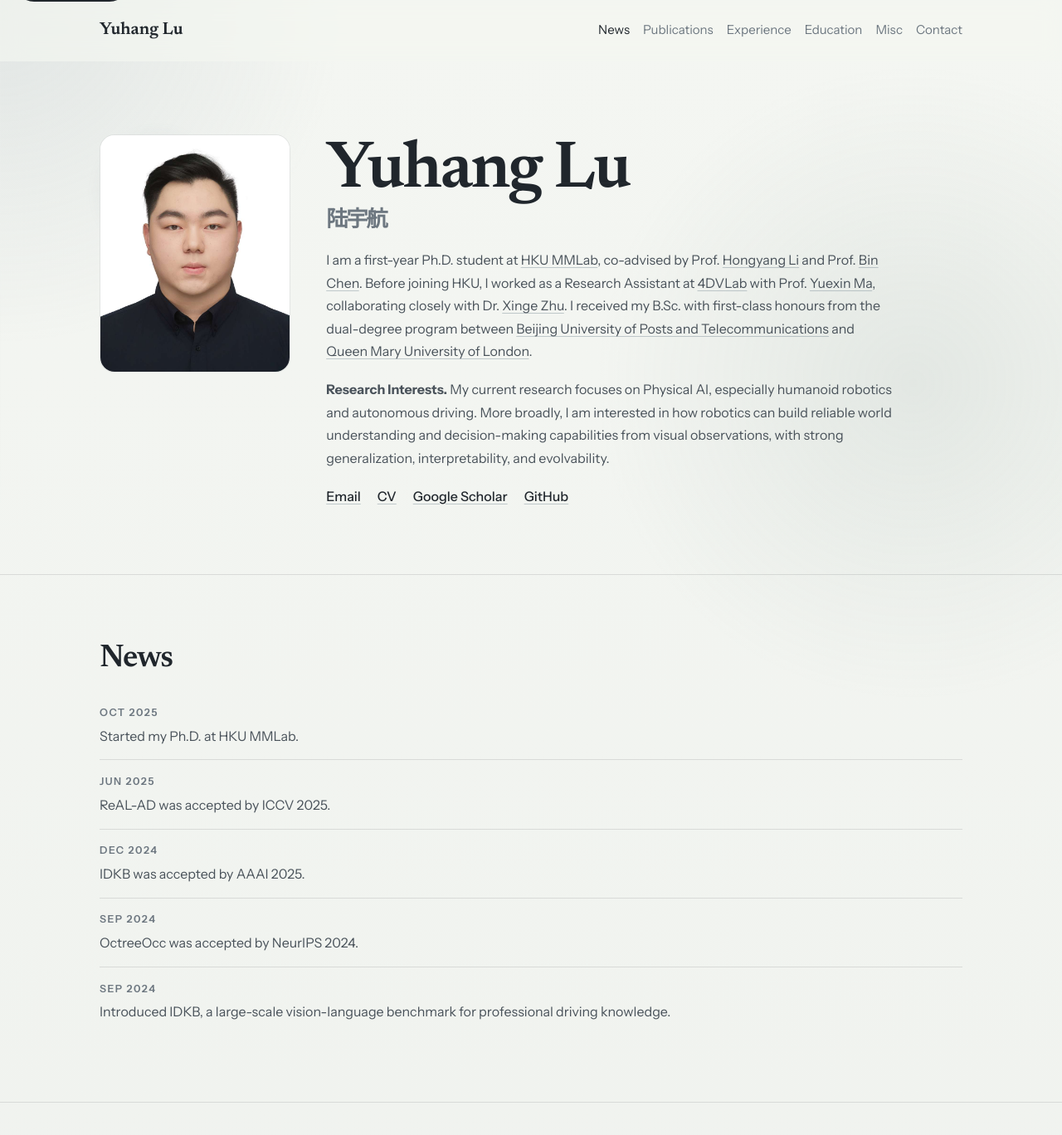
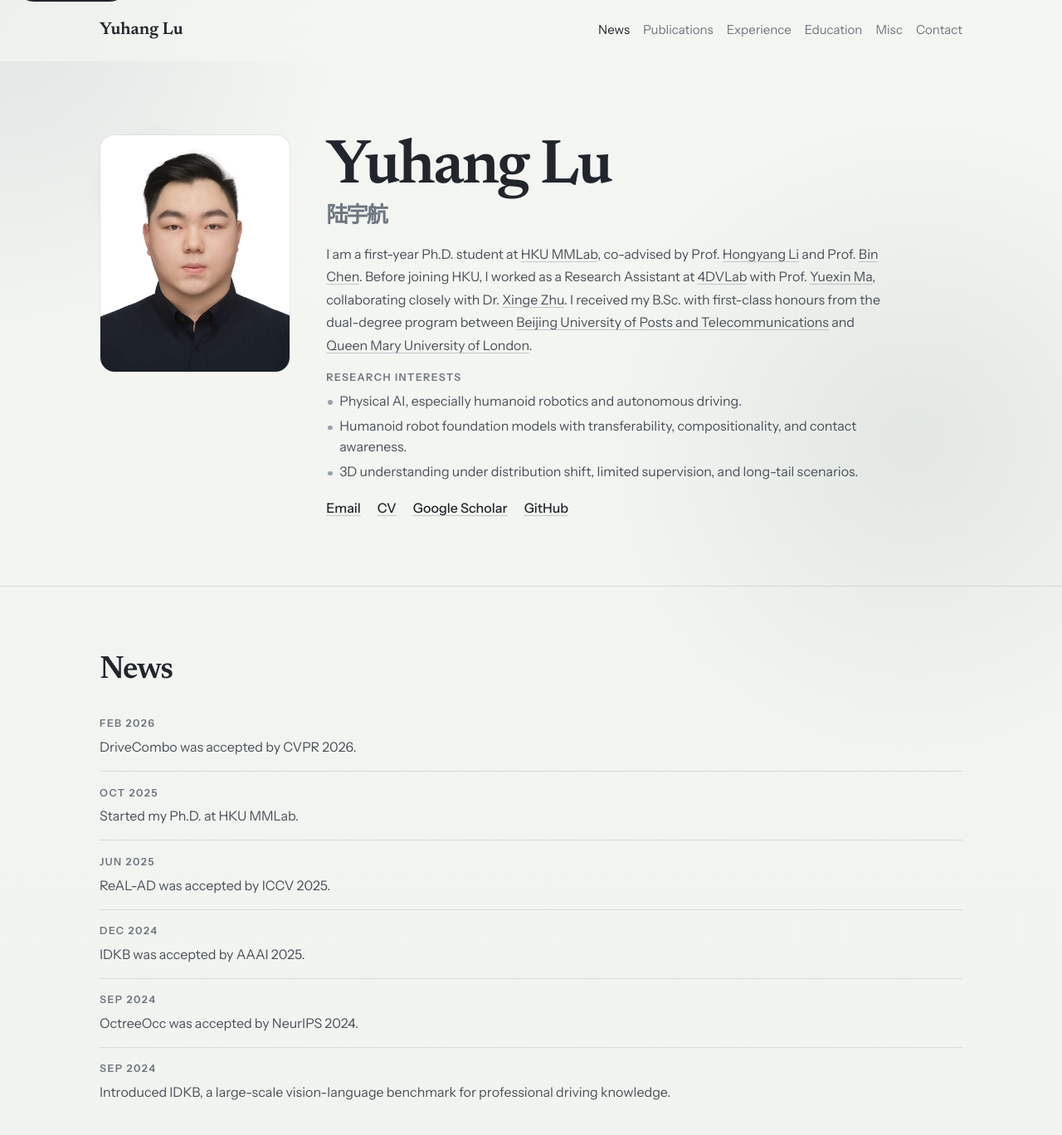
Before and after one commit to yuhanglu2000/yuhanglu2000.github.io, a Jekyll site: the page built from index.html, in a window 1280 px wide and 1400 px high. Shown: the top 1368 px of the window at 83% size. Built offline with Jekyll 4.4.1, drawn with Linux system fonts in a browser that asks for light colours; some of the changed text lies outside the part shown.

Commit message:
update cv and page

```diff
--- a/_data/home.yml
+++ b/_data/home.yml
@@ -9,13 +9,14 @@ hero:
     honours from the dual-degree program between
     [Beijing University of Posts and Telecommunications](https://www.bupt.edu.cn/)
     and [Queen Mary University of London](https://www.qmul.ac.uk/).
-  research_interest: >-
-    My current research focuses on Physical AI, especially humanoid robotics
-    and autonomous driving. More broadly, I am interested in how robotics can
-    build reliable world understanding and decision-making capabilities from visual observations, with
-    strong generalization, interpretability, and evolvability.
+  research_interests:
+    - Physical AI, especially humanoid robotics and autonomous driving.
+    - Humanoid robot foundation models with transferability, compositionality, and contact awareness.
+    - 3D understanding under distribution shift, limited supervision, and long-tail scenarios.
   portrait: /images/profile_photo.jpg
 news:
+  - date: Feb 2026
+    text: DriveCombo was accepted by CVPR 2026.
   - date: Oct 2025
     text: Started my Ph.D. at HKU MMLab.
   - date: Jun 2025
@@ -29,7 +30,7 @@ news:
 experience:
   - organization: Booster Robotics
     role: Research Intern
-    period: Apr 2026 - Present
+    period: April 2026 - Present
     location: Beijing, China
     detail: Supervised by Chaoyi Li.
   - organization: Huawei Technologies Co., Ltd.
@@ -56,10 +57,10 @@ education:
     period: September 2018 - July 2022
 misc:
   service: >-
-    I serve as a reviewer for CVPR, ICCV, NeurIPS, AAAI, ICRA, and related venues.
+    I serve as a reviewer for CVPR, ICCV, ECCV, NeurIPS, AAAI, ICRA, and related venues.
   hobbies: >-
     Outside research, I enjoy billiards and jogging.
 contact:
   message: >-
-    I am always happy to connect about Physical AI, video generation, 3D
-    vision, and related research collaborations.
+    I am always happy to connect about Physical AI, humanoid robot, 3D
+    vision, and related research collaborations. Feel free to reach out to me via email.
--- a/assets/css/main.scss
+++ b/assets/css/main.scss
@@ -181,6 +181,7 @@ body.is-scrolled .site-header {
 
 .section-kicker,
 .subheading,
+.hero__interests h2,
 .publication-item__meta,
 .entry-row__period,
 .news-list span {
@@ -196,6 +197,8 @@ body.is-scrolled .site-header {
 }
 
 .section-heading {
+  display: grid;
+  gap: 0.45rem;
   max-width: 40rem;
   margin-bottom: 2rem;
 }
@@ -219,6 +222,12 @@ body.is-scrolled .site-header {
 .contact-block p,
 .site-footer {
   color: var(--soft);
+}
+
+.section-note {
+  color: var(--muted);
+  font-size: 0.95rem;
+  line-height: 1.45;
 }
 
 .hero__grid {
@@ -258,12 +267,12 @@ body.is-scrolled .site-header {
 
 .hero__copy {
   display: grid;
-  gap: 1.15rem;
+  gap: 1rem;
 }
 
 .hero__title {
   font-family: "Newsreader", Georgia, serif;
-  font-size: clamp(3.1rem, 7vw, 5rem);
+  font-size: clamp(3rem, 6.4vw, 4.7rem);
   font-weight: 600;
 }
 
@@ -282,6 +291,43 @@ body.is-scrolled .site-header {
   margin: 0;
 }
 
+.hero__interests {
+  display: grid;
+  gap: 0.5rem;
+  max-width: 43rem;
+  padding-top: 0.1rem;
+}
+
+.hero__interests h2 {
+  line-height: 1.2;
+}
+
+.hero__interests ul {
+  display: grid;
+  gap: 0.34rem;
+  margin: 0;
+  padding: 0;
+  list-style: none;
+}
+
+.hero__interests li {
+  position: relative;
+  padding-left: 1rem;
+  color: var(--soft);
+  line-height: 1.55;
+}
+
+.hero__interests li::before {
+  content: "";
+  position: absolute;
+  top: 0.72em;
+  left: 0.12rem;
+  width: 0.34rem;
+  height: 0.34rem;
+  border-radius: 999px;
+  background: rgba(91, 111, 127, 0.62);
+}
+
 .inline-links {
   display: flex;
   flex-wrap: wrap;
@@ -290,6 +336,10 @@ body.is-scrolled .site-header {
 
 .inline-links a {
   font-weight: 500;
+}
+
+.hero__links {
+  padding-top: 0.1rem;
 }
 
 .news-list {
@@ -325,7 +375,7 @@ body.is-scrolled .site-header {
 
 .publication-item {
   display: grid;
-  grid-template-columns: 240px minmax(0, 1fr);
+  grid-template-columns: 238px minmax(0, 1fr);
   gap: 1.6rem;
   padding: 1.55rem 0;
   border-top: 1px solid var(--line);
@@ -337,19 +387,33 @@ body.is-scrolled .site-header {
   border-top: 0;
 }
 
+.publication-item__media {
+  padding-top: 1.6rem;
+}
+
 .publication-item__frame {
-  padding: 0.6rem;
+  padding: 0.42rem;
   border: 1px solid rgba(32, 38, 44, 0.08);
-  border-radius: 16px;
-  background: rgba(255, 255, 255, 0.72);
-  box-shadow: 0 14px 36px rgba(32, 38, 44, 0.06);
+  border-radius: 8px;
+  background: rgba(255, 255, 255, 0.62);
+  box-shadow: 0 10px 24px rgba(32, 38, 44, 0.05);
 }
 
 .publication-item__frame img {
   width: 100%;
   aspect-ratio: 16 / 9;
-  object-fit: cover;
-  border-radius: 10px;
+  object-fit: contain;
+  border-radius: 4px;
+  background: rgba(248, 249, 245, 0.8);
+}
+
+.publication-item__frame--strip {
+  padding: 0.38rem;
+}
+
+.publication-item__frame--strip img {
+  aspect-ratio: auto;
+  background: transparent;
 }
 
 .publication-item__body {
@@ -364,6 +428,19 @@ body.is-scrolled .site-header {
 
 .publication-item__authors strong {
   color: var(--text);
+}
+
+.equal-contribution {
+  margin-left: 0.03em;
+  color: rgba(73, 82, 90, 0.72);
+  font-size: 0.95em;
+  font-weight: 600;
+}
+
+.section-note .equal-contribution {
+  margin-left: 0;
+  color: var(--muted);
+  font-weight: 600;
 }
 
 .entry-row {
@@ -440,6 +517,10 @@ body.is-scrolled .site-header {
   .entry-row__period-block {
     padding-top: 0;
   }
+
+  .publication-item__media {
+    padding-top: 0;
+  }
 }
 
 @media (max-width: 760px) {
--- a/index.html
+++ b/index.html
@@ -21,10 +21,17 @@ description: Ph.D. student at HKU MMLab working on Physical AI, embodied intelli
       <div class="hero__bio">
         {{ home.hero.bio | markdownify }}
       </div>
-      <div class="hero__bio">
-        <p><strong>Research Interests.</strong> {{ home.hero.research_interest }}</p>
-      </div>
-      <div class="inline-links">
+      {% if home.hero.research_interests %}
+        <div class="hero__interests">
+          <h2>Research Interests</h2>
+          <ul>
+            {% for interest in home.hero.research_interests %}
+              <li>{{ interest }}</li>
+            {% endfor %}
+          </ul>
+        </div>
+      {% endif %}
+      <div class="inline-links hero__links">
         <a href="mailto:{{ site.author.email }}">Email</a>
         <a href="{{ '/files/YuhangLu_resume.pdf' | relative_url }}" target="_blank" rel="noreferrer">CV</a>
         {% if site.author.googlescholar %}
@@ -60,13 +67,13 @@ description: Ph.D. student at HKU MMLab working on Physical AI, embodied intelli
   <div class="container">
     <div class="section-heading">
       <h2>Selected Publications</h2>
-      <p>* indicates equal contribution.</p>
+      <p class="section-note"><span class="equal-contribution">*</span> indicates equal contribution.</p>
     </div>
     <div class="publication-list">
       {% for publication in site.data.publications %}
         <article class="publication-item">
           <div class="publication-item__media">
-            <div class="publication-item__frame">
+            <div class="publication-item__frame{% if publication.image_variant %} publication-item__frame--{{ publication.image_variant }}{% endif %}">
               <img src="{{ publication.image | relative_url }}" alt="{{ publication.title }} preview">
             </div>
           </div>
```
Also changed, not shown: _data/publications.yml (+31 -8 lines), images/papers/DriveCombo.png (added), images/papers/WorldEngine.png (added), 1 other file.
